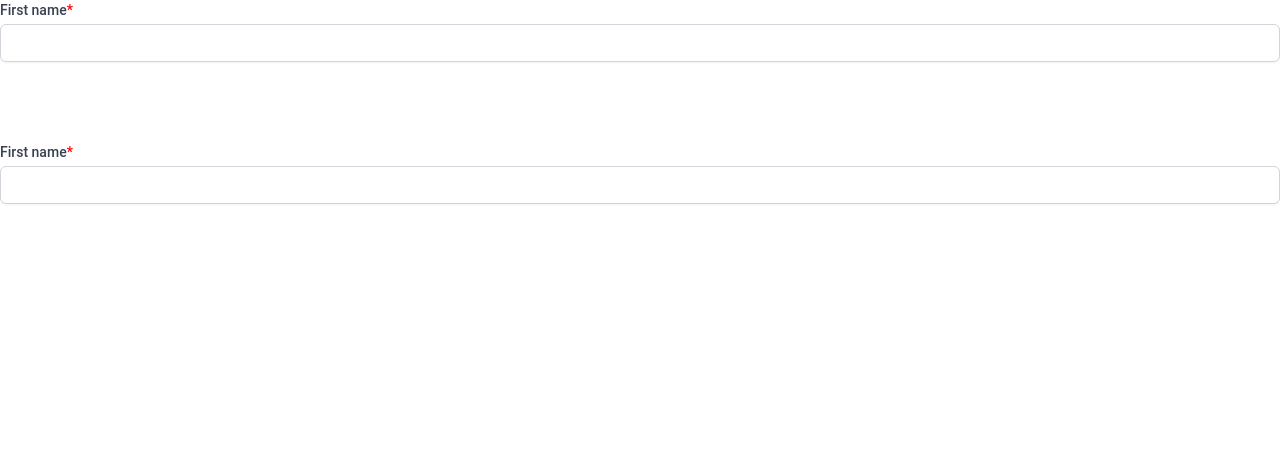
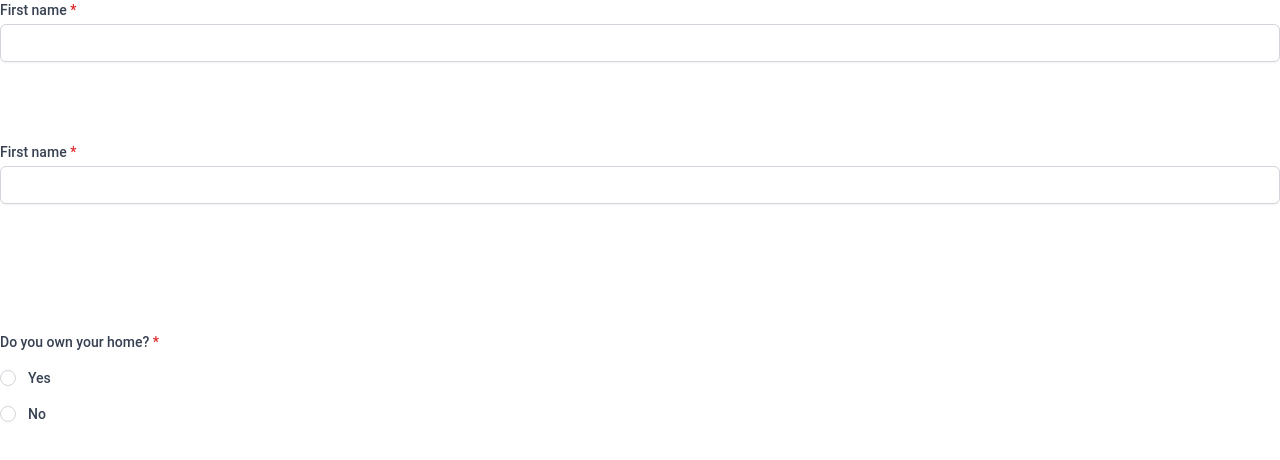
Before and after one commit to danwritecode/AJ_Curcio, a Nuxt app: page /testing in a window 1280 px wide. Shown: the top 460 px of the page. Built offline with nearby package versions, Linux system fonts and the light colour scheme.

Commit message:
fully cleaned up the required fields with css and updated code

```diff
--- a/app.vue
+++ b/app.vue
@@ -24,4 +24,31 @@ html {
 ::-webkit-scrollbar-thumb:hover {
   background-color: #a8bbbf;
 }
+
+/* For basic inputs */
+input[required] + label:after {
+  content: ' *';
+  color: #dc2626;
+}
+/* For textarea inputs */
+textarea[required] + label:after {
+  content: ' *';
+  color: #dc2626;
+}
+/* For select inputs */
+select[required] + label:after {
+  content: ' *';
+  color: #dc2626;
+}
+/* For fieldset inputs */
+fieldset[required] label:first-child:after {
+  content: ' *';
+  color: #dc2626;
+}
+
+input[type=radio] + label:after {
+  content: '';
+}
+
+
 </style>
--- a/components/getstarted/questionairefooter.vue
+++ b/components/getstarted/questionairefooter.vue
@@ -1,7 +1,7 @@
 <template>
   <div class="px-4 py-3 bg-gray-50 text-right sm:px-6 border border-gray-200 rounded-b-md">
     <ClientOnly>
-      <button @click="$emit('nextStep')" v-if="!onLastStep && formValid" type="button" class="inline-flex justify-center py-2 px-4 border border-transparent shadow-sm text-sm font-medium rounded-md text-white bg-red-600 hover:bg-red-700 focus:outline-none focus:ring-2 focus:ring-offset-2 focus:ring-red-500 transition-hover-300">
+      <button @click="[$emit('nextStep'), formValid = false]" v-if="!onLastStep && formValid" type="button" class="inline-flex justify-center py-2 px-4 border border-transparent shadow-sm text-sm font-medium rounded-md text-white bg-red-600 hover:bg-red-700 focus:outline-none focus:ring-2 focus:ring-offset-2 focus:ring-red-500 transition-hover-300">
         Next
       </button>
       <button v-else-if="!onLastStep && !formValid" type="button" disabled class="inline-flex justify-center py-2 px-4 border border-transparent shadow-sm text-sm font-medium rounded-md text-red-200 bg-red-400 cursor-default">
--- a/pages/testing.vue
+++ b/pages/testing.vue
@@ -8,6 +8,21 @@
       <input type="text" name="first-name" id="firstName" autocomplete="given-name" required class="mt-1 focus:ring-red-500 focus:border-red-500 block w-full shadow-sm sm:text-sm border-gray-300 rounded-md transition-hover-300">
       <label for="first-name" class="order-first block text-sm font-medium text-gray-700">First name</label>
     </div>
+    <fieldset class="mt-32 col-span-6" required>
+      <div>
+        <label for="own-home" class="block text-sm font-medium text-gray-700">Do you own your home?</label>
+      </div>
+      <div class="mt-4 space-y-4">
+        <div class="flex items-center">
+          <input id="doYouOwn" name="own-home" type="radio" value="Yes" required class="focus:ring-red-500 h-4 w-4 text-red-600 border-gray-300 transition-hover-300">
+          <label for="own-home-yes" class="ml-3 block text-sm font-medium text-gray-700"> Yes </label>
+        </div>
+        <div class="flex items-center">
+          <input id="doYouOwn" name="own-home" type="radio" value="No" required class="focus:ring-red-500 h-4 w-4 text-red-600 border-gray-300 transition-hover-300">
+          <label for="own-home-no" class="ml-3 block text-sm font-medium text-gray-700"> No </label>
+        </div>
+      </div>
+    </fieldset>
   </div>
 </template>
 
@@ -18,13 +33,12 @@
 </script>
 
 <style scoped>
-label {
-  float: left;
+fieldset[required] label:first-child:after {
+  content: ' *';
+  color: #dc2626;
 }
 
-input[required] + label:after {
-  content: '*';
-  color: red;
+input[type=radio] + label:after {
+  content: '';
 }
-
 </style>
```
Also changed, not shown: components/getstarted/questionairebuyer.vue (+26 -26 lines).
